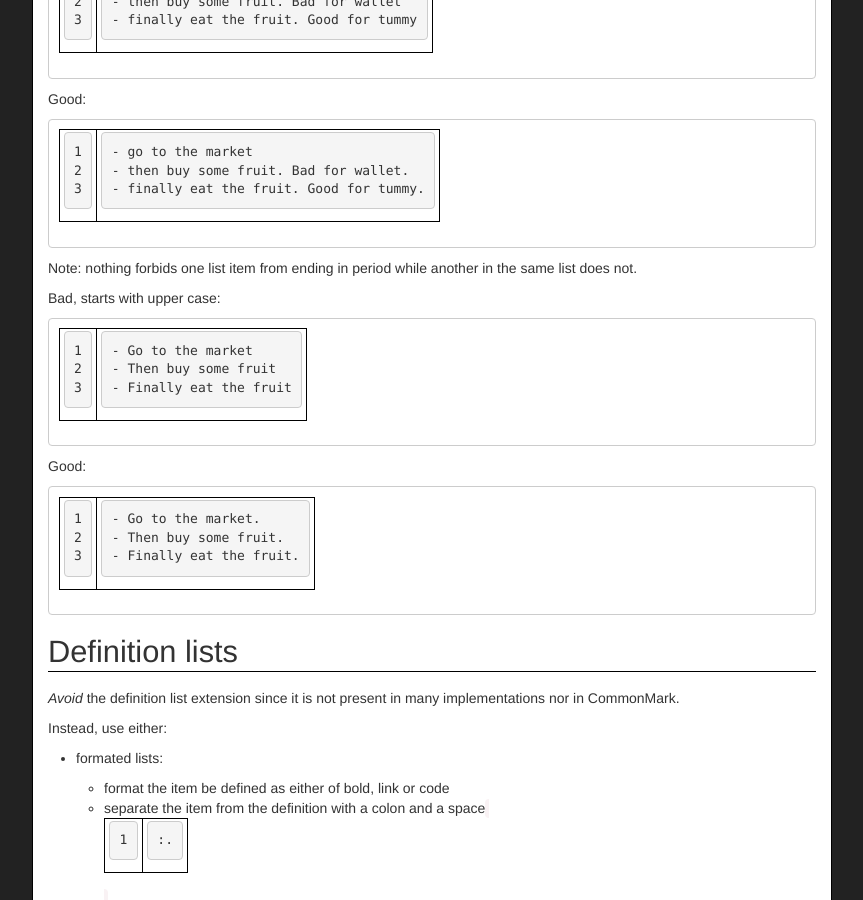
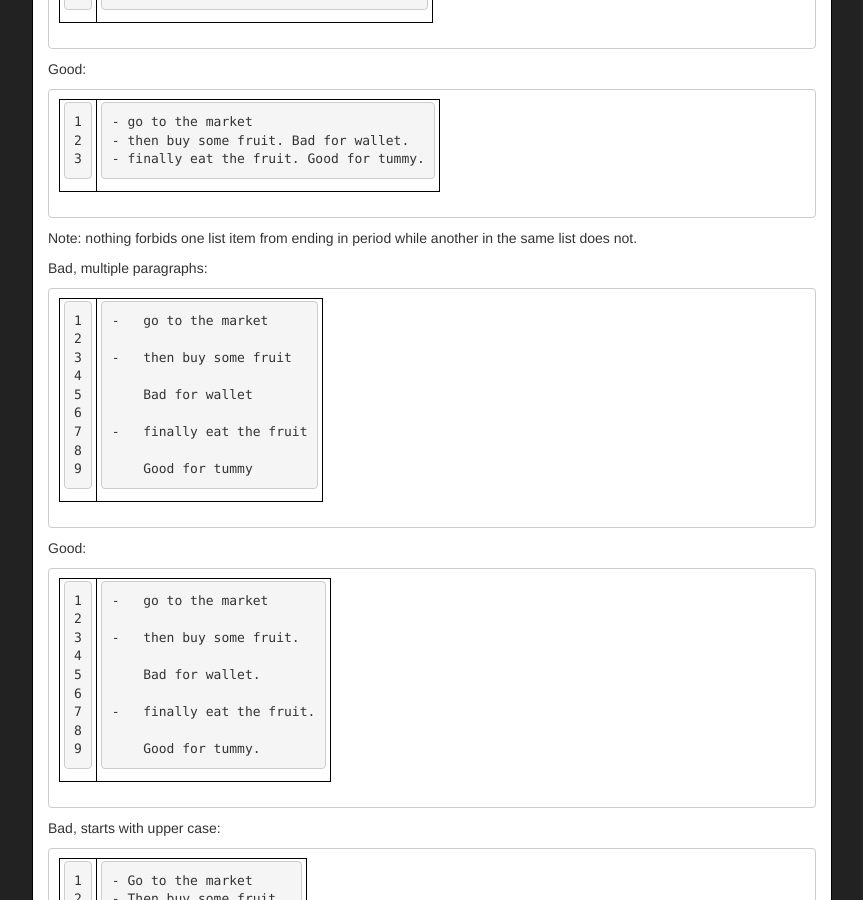
Before and after one commit to cirosantilli/markdown-style-guide, a Jekyll site: the page built from index.md, in a window 1280 px wide and 900 px high, scrolled down 36692 px. Shown: the whole window, without its empty margins (208-1071 px from the left). Built offline with Jekyll 4.4.1, drawn with Linux system fonts in a browser that asks for light colours; nearby versions of some CDN libraries; some of the changed text lies outside the part shown.

Commit message:
Clarify multiple paragraph list item punctuation

```diff
--- a/index.md
+++ b/index.md
@@ -1239,12 +1239,10 @@ because it could be replaced with:
 
 #### Punctuation at the end of list items
 
-If the list item either:
-
-- contains multiple sentences
+Punctuate at the end of list items if either it:
+
+- contains multiple sentences or paragraphs
 - starts with an upper case letter
-
-punctuate it.
 
 Otherwise, omit the punctuation if it would be a period.
 
@@ -1285,6 +1283,30 @@ Good:
     - finally eat the fruit. Good for tummy.
 
 Note: nothing forbids one list item from ending in period while another in the same list does not.
+
+Bad, multiple paragraphs:
+
+    -   go to the market
+
+    -   then buy some fruit
+
+        Bad for wallet
+
+    -   finally eat the fruit
+
+        Good for tummy
+
+Good:
+
+    -   go to the market
+
+    -   then buy some fruit.
+
+        Bad for wallet.
+
+    -   finally eat the fruit.
+
+        Good for tummy.
 
 Bad, starts with upper case:
 
@@ -1468,7 +1490,8 @@ Rationale:
     Trailing pipes make it look better because of symmetry.
 
 -   there exist tools which help keeping the table aligned.
-    For example, Vim has the [Tabular plugin](https://github.com/godlygeek/tabular) which allows to align the entire table with `:Tabular /|`.
+    For example, Vim has the [Tabular plugin](https://github.com/godlygeek/tabular)
+    which allows to align the entire table with `:Tabular /|`.
 
 -   why no spaces around pipes of the hyphen separator line, i.e.: `|---|` instead of `| - |`?
     No spaces looks better, works on GitHub. Downside: harder to implement automatic alignment in editors,
```
